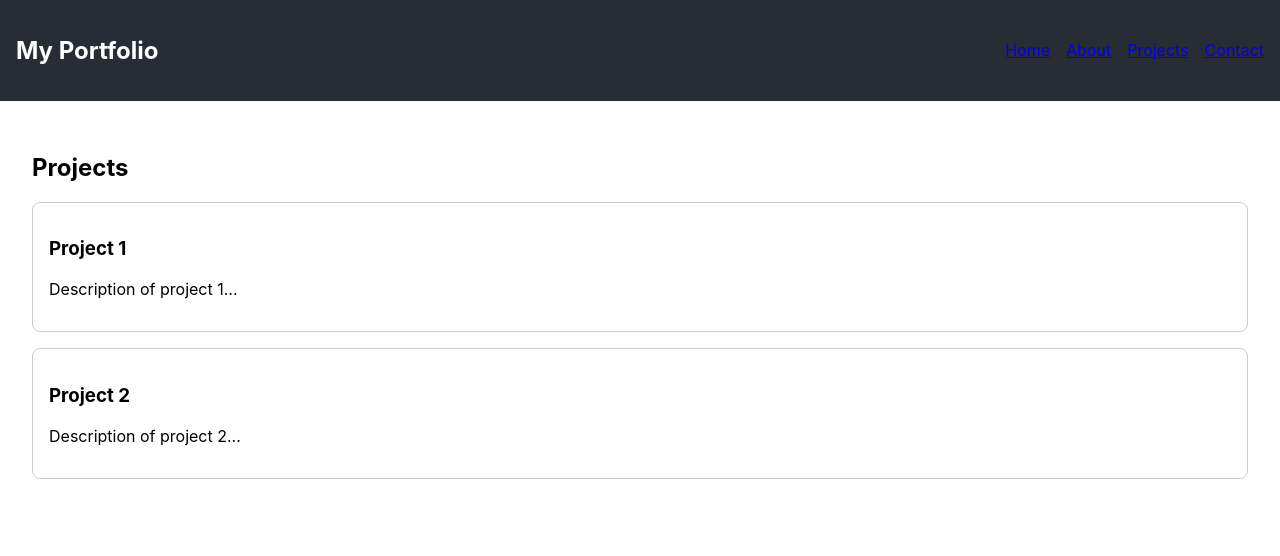
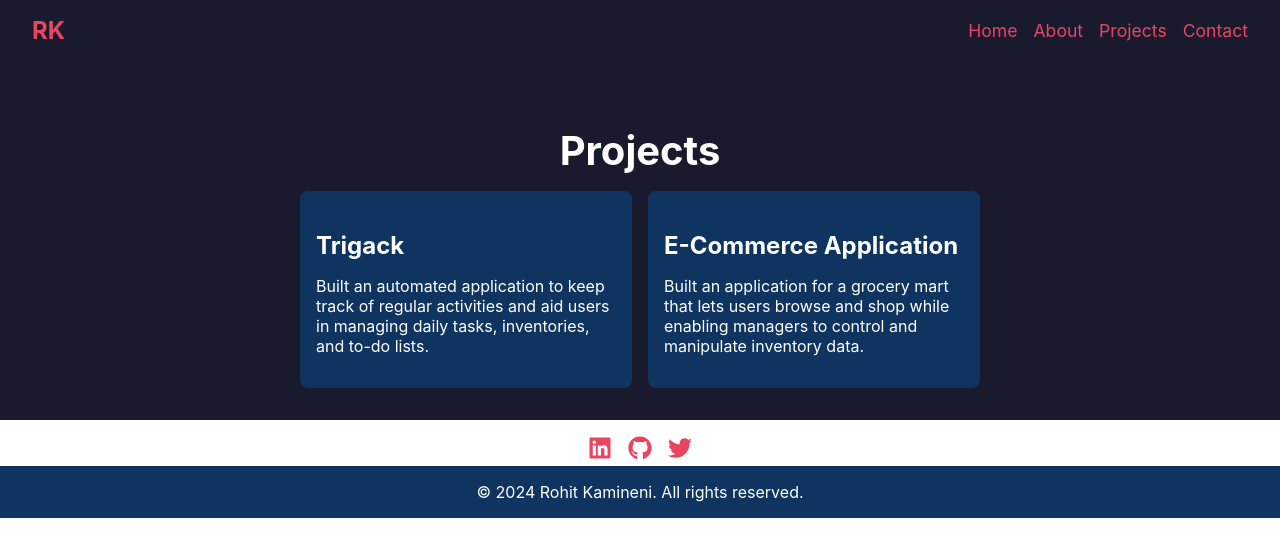
Before and after one commit to kamineni-rohit/kamineni-rohit.github.io, a React (Create React App) app: page /projects in a window 1280 px wide. Shown: the top 556 px of the page. Built offline with nearby package versions, Linux system fonts and the light colour scheme.

Commit message:
create draft 1 of components

```diff
--- a/package.json
+++ b/package.json
@@ -9,13 +9,14 @@
     "axios": "^1.7.2",
     "react": "^18.3.1",
     "react-dom": "^18.3.1",
+    "react-icons": "^5.2.1",
     "react-router-dom": "^6.25.0",
     "react-scripts": "^5.0.1",
     "styled-components": "^6.1.11",
     "web-vitals": "^2.1.4"
   },
   "scripts": {
-    "start": "react-scripts start",
+    "start": "PORT=3010 react-scripts start",
     "build": "react-scripts build",
     "test": "react-scripts test",
     "eject": "react-scripts eject",
--- a/src/App.js
+++ b/src/App.js
@@ -1,26 +1,31 @@
+// src/App.js
+
 import './App.css';
 import React from 'react';
-import { BrowserRouter as Router, Route, Routes } from 'react-router-dom'; // Import Routes instead of Switch for React Router v6
-import Header from './components/Header'; // Import Header component
-import About from './components/About'; // Import About component
-import Projects from './components/Projects'; // Import Projects component
-import Contact from './components/Contact'; // Import Contact component
+import { BrowserRouter as Router, Route, Routes } from 'react-router-dom';
+import Header from './components/Header';
+import Home from './components/Home';
+import About from './components/About';
+import Projects from './components/Projects';
+import Contact from './components/Contact';
+import Footer from './components/Footer';
+import SocialLinks from './components/SocialLinks';
 
 // App component definition
 const App = () => {
   return (
-    // Router component wraps the entire application to enable routing
     <Router>
-      <Header /> {/* Render Header component, which will be visible on all pages */}
-      <Routes> {/* Use Routes to define multiple Route components */}
-        {/* Each Route component defines a path and the corresponding component to render */}
-        <Route path="/" element={<About />} /> {/* Home route - renders About component */}
-        <Route path="/about" element={<About />} /> {/* About route - renders About component */}
-        <Route path="/projects" element={<Projects />} /> {/* Projects route - renders Projects component */}
-        <Route path="/contact" element={<Contact />} /> {/* Contact route - renders Contact component */}
+      <Header />
+      <Routes>
+        <Route path="/" element={<Home />} />
+        <Route path="/about" element={<About />} />
+        <Route path="/projects" element={<Projects />} />
+        <Route path="/contact" element={<Contact />} />
       </Routes>
+      <SocialLinks />
+      <Footer />
     </Router>
   );
 };
 
-export default App; // Export the App component
+export default App;
--- a/src/components/About.js
+++ b/src/components/About.js
@@ -1,19 +1,41 @@
+// src/components/About.js
+
 import React from 'react';
-import styled from 'styled-components'; // Import styled-components for styling
+import styled from 'styled-components';
 
 // Styled component for the about container
-const AboutContainer = styled.div`
+const AboutContainer = styled.section`
   padding: 2rem;
+  background-color: #16213e;
+  color: #ffffff;
+`;
+
+// Styled component for the title
+const Title = styled.h2`
+  font-size: 2.5rem;
+  margin-bottom: 1rem;
+  text-align: center;
+`;
+
+// Styled component for the description text
+const Description = styled.p`
+  font-size: 1.2rem;
+  max-width: 800px;
+  margin: 0 auto;
+  text-align: center;
 `;
 
 // About component definition
 const About = () => {
   return (
-    <AboutContainer>
-      <h2>About Me</h2> {/* Section title */}
-      <p>Hi, I'm [Your Name], a passionate developer specialized in ...</p> {/* Brief introduction */}
+    <AboutContainer id="about">
+      <Title>About Me</Title>
+      <Description>
+        Student and aspiring Analyst with experience as a Software Engineer with a solid foundation in E-Commerce and back-end technologies.
+        Currently pursuing a Master’s in Business Analytics, adept at harnessing technical and analytical skills to derive data-driven business solutions.
+      </Description>
     </AboutContainer>
   );
 };
 
-export default About; // Export the About component
+export default About;
--- a/src/components/Contact.js
+++ b/src/components/Contact.js
@@ -1,19 +1,39 @@
+// src/components/Contact.js
+
 import React from 'react';
-import styled from 'styled-components'; // Import styled-components for styling
+import styled from 'styled-components';
 
 // Styled component for the contact container
-const ContactContainer = styled.div`
+const ContactContainer = styled.section`
   padding: 2rem;
+  background-color: #16213e;
+  color: #ffffff;
+  text-align: center;
+`;
+
+// Styled component for the title
+const Title = styled.h2`
+  font-size: 2.5rem;
+  margin-bottom: 1rem;
+`;
+
+// Styled component for the contact info text
+const ContactInfo = styled.p`
+  font-size: 1.2rem;
 `;
 
 // Contact component definition
 const Contact = () => {
   return (
-    <ContactContainer>
-      <h2>Contact</h2> {/* Section title */}
-      <p>You can reach me at <a href="mailto:your-email@example.com">your-email@example.com</a>.</p> {/* Contact email */}
+    <ContactContainer id="contact">
+      <Title>Contact Me</Title>
+      <ContactInfo>Email: <a href="mailto:kaminenirohit1@gmail.com">kaminenirohit1@gmail.com</a></ContactInfo>
+      <ContactInfo>Phone: +1 (484) 744-1785</ContactInfo>
+      <ContactInfo>
+        LinkedIn: <a href="https://www.linkedin.com/in/rohit-kamineni/" target="_blank" rel="noopener noreferrer">linkedin.com/in/rohit-kamineni/</a>
+      </ContactInfo>
     </ContactContainer>
   );
 };
 
-export default Contact; // Export the Contact component
+export default Contact;
--- /dev/null
+++ b/src/components/Footer.js
@@ -0,0 +1,23 @@
+// src/components/Footer.js
+
+import React from 'react';
+import styled from 'styled-components';
+
+// Styled component for the footer container
+const FooterContainer = styled.footer`
+  padding: 1rem;
+  background-color: #0f3460;
+  color: #ffffff;
+  text-align: center;
+`;
+
+// Footer component definition
+const Footer = () => {
+  return (
+    <FooterContainer>
+      &copy; 2024 Rohit Kamineni. All rights reserved.
+    </FooterContainer>
+  );
+};
+
+export default Footer;
--- a/src/components/Header.js
+++ b/src/components/Header.js
@@ -1,37 +1,54 @@
+// src/components/Header.js
+
 import React from 'react';
-import { Link } from 'react-router-dom'; // Import Link component from react-router-dom for navigation
-import styled from 'styled-components'; // Import styled-components for styling
+import styled from 'styled-components';
 
-// Styled component for the navigation bar
-const Nav = styled.nav`
+// Styled component for the header container
+const HeaderContainer = styled.header`
   display: flex;
   justify-content: space-between;
   align-items: center;
-  padding: 1rem;
-  background-color: #282c34; // Dark background color
-  color: white; // White text color
+  padding: 1rem 2rem;
+  background-color: #1a1a2e;
+  color: #e94560;
 `;
 
-// Styled component for the navigation links
-const NavLinks = styled.div`
+// Styled component for the logo
+const Logo = styled.div`
+  font-size: 1.5rem;
+  font-weight: bold;
+`;
+
+// Styled component for the navigation links container
+const NavLinks = styled.nav`
   display: flex;
-  gap: 1rem; // Space between links
+  gap: 1rem;
+`;
+
+// Styled component for each navigation link
+const NavLink = styled.a`
+  color: #e94560;
+  text-decoration: none;
+  font-size: 1.1rem;
+
+  &:hover {
+    text-decoration: underline;
+  }
 `;
 
 // Header component definition
 const Header = () => {
   return (
-    <Nav>
-      <h1>My Portfolio</h1> {/* Site title */}
+    <HeaderContainer>
+      <Logo>RK</Logo>
       <NavLinks>
-        {/* Navigation links */}
-        <Link to="/">Home</Link>
-        <Link to="/about">About</Link>
-        <Link to="/projects">Projects</Link>
-        <Link to="/contact">Contact</Link>
+        <NavLink href="#home">Home</NavLink>
+        <NavLink href="#about">About</NavLink>
+        <NavLink href="#projects">Projects</NavLink>
+        <NavLink href="#contact">Contact</NavLink>
       </NavLinks>
-    </Nav>
+    </HeaderContainer>
   );
 };
 
-export default Header; // Export the Header component
+export default Header;
--- /dev/null
+++ b/src/components/Home.js
@@ -0,0 +1,42 @@
+// src/components/Home.js
+
+import React from 'react';
+import styled from 'styled-components';
+
+// Styled component for the home container
+const HomeContainer = styled.section`
+  display: flex;
+  flex-direction: column;
+  justify-content: center;
+  align-items: center;
+  height: 100vh;
+  background-color: #0f3460;
+  color: #ffffff;
+  text-align: center;
+`;
+
+// Styled component for the welcome text
+const WelcomeText = styled.h1`
+  font-size: 3rem;
+  margin-bottom: 1rem;
+`;
+
+// Styled component for the description text
+const Description = styled.p`
+  font-size: 1.5rem;
+  max-width: 600px;
+`;
+
+// Home component definition
+const Home = () => {
+  return (
+    <HomeContainer id="home">
+      <WelcomeText>Welcome.</WelcomeText>
+      <Description>
+        My name is Rohit Kamineni. I'm a Data Scientist, Data Engineer, Data Analyst, Business Analyst, and Ex-Software Development Engineer.
+      </Description>
+    </HomeContainer>
+  );
+};
+
+export default Home;
--- a/src/components/Projects.js
+++ b/src/components/Projects.js
@@ -1,35 +1,70 @@
+// src/components/Projects.js
+
 import React from 'react';
-import styled from 'styled-components'; // Import styled-components for styling
+import styled from 'styled-components';
 
 // Styled component for the projects container
-const ProjectsContainer = styled.div`
+const ProjectsContainer = styled.section`
   padding: 2rem;
+  background-color: #1a1a2e;
+  color: #ffffff;
 `;
 
-// Styled component for individual project cards
+// Styled component for the title
+const Title = styled.h2`
+  font-size: 2.5rem;
+  margin-bottom: 1rem;
+  text-align: center;
+`;
+
+// Styled component for the project list container
+const ProjectList = styled.div`
+  display: flex;
+  flex-wrap: wrap;
+  justify-content: center;
+  gap: 1rem;
+`;
+
+// Styled component for each project card
 const ProjectCard = styled.div`
-  border: 1px solid #ccc;
+  background-color: #0f3460;
+  padding: 1rem;
   border-radius: 8px;
-  padding: 1rem;
-  margin: 1rem 0;
+  width: 300px;
+`;
+
+// Styled component for the project title
+const ProjectTitle = styled.h3`
+  font-size: 1.5rem;
+  margin-bottom: 0.5rem;
+`;
+
+// Styled component for the project description text
+const ProjectDescription = styled.p`
+  font-size: 1rem;
 `;
 
 // Projects component definition
 const Projects = () => {
   return (
-    <ProjectsContainer>
-      <h2>Projects</h2> {/* Section title */}
-      <ProjectCard>
-        <h3>Project 1</h3> {/* Project title */}
-        <p>Description of project 1...</p> {/* Project description */}
-      </ProjectCard>
-      <ProjectCard>
-        <h3>Project 2</h3> {/* Project title */}
-        <p>Description of project 2...</p> {/* Project description */}
-      </ProjectCard>
-      {/* Add more projects as needed */}
+    <ProjectsContainer id="projects">
+      <Title>Projects</Title>
+      <ProjectList>
+        <ProjectCard>
+          <ProjectTitle>Trigack</ProjectTitle>
+          <ProjectDescription>
+            Built an automated application to keep track of regular activities and aid users in managing daily tasks, inventories, and to-do lists.
+          </ProjectDescription>
+        </ProjectCard>
+        <ProjectCard>
+          <ProjectTitle>E-Commerce Application</ProjectTitle>
+          <ProjectDescription>
+            Built an application for a grocery mart that lets users browse and shop while enabling managers to control and manipulate inventory data.
+          </ProjectDescription>
+        </ProjectCard>
+      </ProjectList>
     </ProjectsContainer>
   );
 };
 
-export default Projects; // Export the Projects component
+export default Projects;
--- /dev/null
+++ b/src/components/SocialLinks.js
@@ -0,0 +1,38 @@
+// src/components/SocialLinks.js
+
+import React from 'react';
+import styled from 'styled-components';
+import { FaLinkedin, FaGithub, FaTwitter } from 'react-icons/fa';
+
+// Styled component for the social links container
+const SocialLinksContainer = styled.div`
+  display: flex;
+  justify-content: center;
+  gap: 1rem;
+  margin-top: 1rem;
+`;
+
+// Styled component for each social link
+const SocialLink = styled.a`
+  color: #e94560;
+  font-size: 1.5rem;
+`;
+
+// SocialLinks component definition
+const SocialLinks = () => {
+  return (
+    <SocialLinksContainer>
+      <SocialLink href="https://www.linkedin.com/in/rohit-kamineni/" target="_blank" rel="noopener noreferrer">
+        <FaLinkedin />
+      </SocialLink>
+      <SocialLink href="https://github.com/kamineni-rohit" target="_blank" rel="noopener noreferrer">
+        <FaGithub />
+      </SocialLink>
+      <SocialLink href="https://twitter.com/your-twitter" target="_blank" rel="noopener noreferrer">
+        <FaTwitter />
+      </SocialLink>
+    </SocialLinksContainer>
+  );
+};
+
+export default SocialLinks;
```
Also changed, not shown: 1 other file (tests, documents, lock files or other folders).
